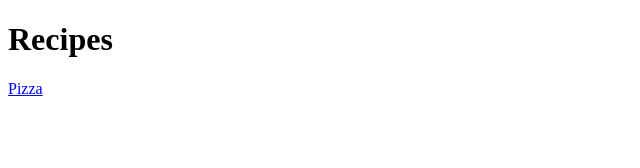
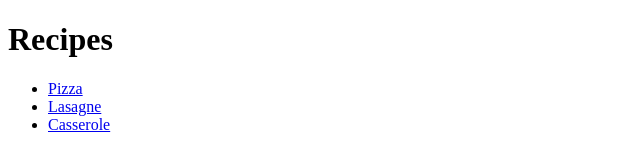
Before and after one commit to GamingCheeto/recipe-project, a plain HTML site: page index.html in a window 1280 px wide. Shown: the whole page, without its empty margins (0-640 px from the left). Drawn offline with Linux system fonts and the light colour scheme.

Commit message:
Relative links for Casserole and Lasagne Pages

```diff
--- a/index.html
+++ b/index.html
@@ -7,6 +7,10 @@
 
     <body>
         <h1> Recipes</h1>
-        <a href="./recipes/pizza.html">Pizza</a>
+        <ul>
+            <li><a href="./recipes/pizza.html">Pizza</a></li>
+            <li><a href="./recipes/lasagne.html">Lasagne</a></li>
+            <li><a href="./recipes/casserole.html">Casserole</a></li>
+        </ul>
     </body>
 </html>
```
